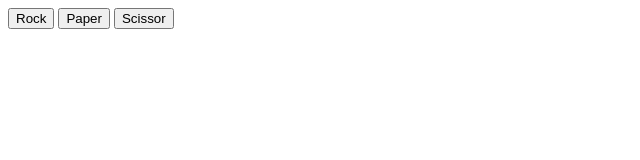
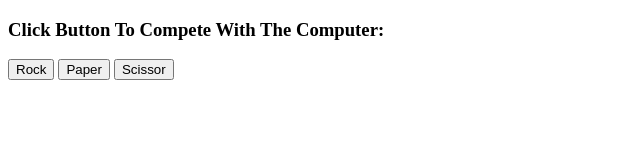
Before and after one commit to Bright-Anyawe/Odin-javascript-Project, a plain HTML site: page index.html in a window 1280 px wide. Shown: the whole page, without its empty margins (0-640 px from the left). Drawn offline with Linux system fonts and the light colour scheme.

Commit message:
Added a text as a header
This is to give clarity to user

```diff
--- a/index.html
+++ b/index.html
@@ -8,6 +8,9 @@
 </head>
 <body>
 <div>
+    <header>
+        <h3>Click Button To Compete With The Computer: </h3>
+    </header>
     <button id="Rock" >Rock</button>
     <button id="Paper">Paper</button>
     <button id="Scissor">Scissor</button>
--- a/odin-project.js
+++ b/odin-project.js
@@ -34,7 +34,7 @@ buttons[0].addEventListener('click', function playRock() {
         computerScore++
     };
 
-    scoreElement.textContent = `PlayerScore: ${playerScore}  -  ComputerScore: ${computerScore}`;
+    scoreElement.textContent = `PlayerScore: ${playerScore} -  ComputerScore: ${computerScore}`;
 
     if (playerScore === 5) {
         displayResult.textContent = "You Win!";
```
